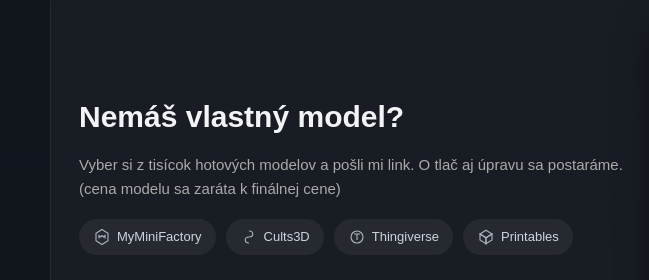
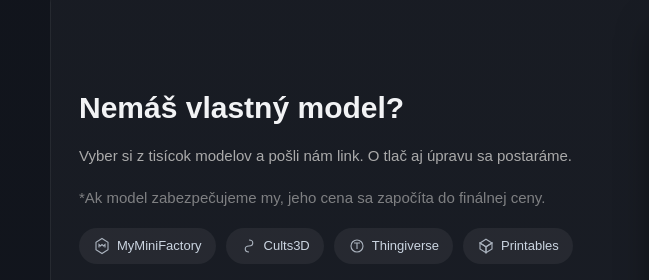
Before and after one commit to Hitaes/h3ds.sk, a plain HTML site: page index.html in a window 1280 px wide. Shown: the part 3804-4084 px from the top of the page, 0-649 px from the left. Drawn offline with Linux system fonts and the light colour scheme; grey boxes are pictures that could not be loaded.

Commit message:
Update index.html

```diff
--- a/index.html
+++ b/index.html
@@ -873,6 +873,11 @@
   }
 }
 
+.small-note {
+  font-size: 0.85rem;
+  opacity: 0.7;
+}
+
   </style>
 </head>
 <body id="top">
@@ -1137,9 +1142,9 @@
           <div class="model-help-text">
             <h3>Nemáš vlastný model?</h3>
             <p>
-              Vyber si z tisícok hotových modelov a pošli mi link.
-              O tlač aj úpravu sa postaráme. (cena modelu sa zaráta k finálnej cene)
-            </p>
+              Vyber si z tisícok modelov a pošli nám link.
+              O tlač aj úpravu sa postaráme. </p>
+              <p class="small-note">*Ak model zabezpečujeme my, jeho cena sa započíta do finálnej ceny.</p>
 
             <div class="model-links">
               <a href="https://www.myminifactory.com/" target="_blank">
```
